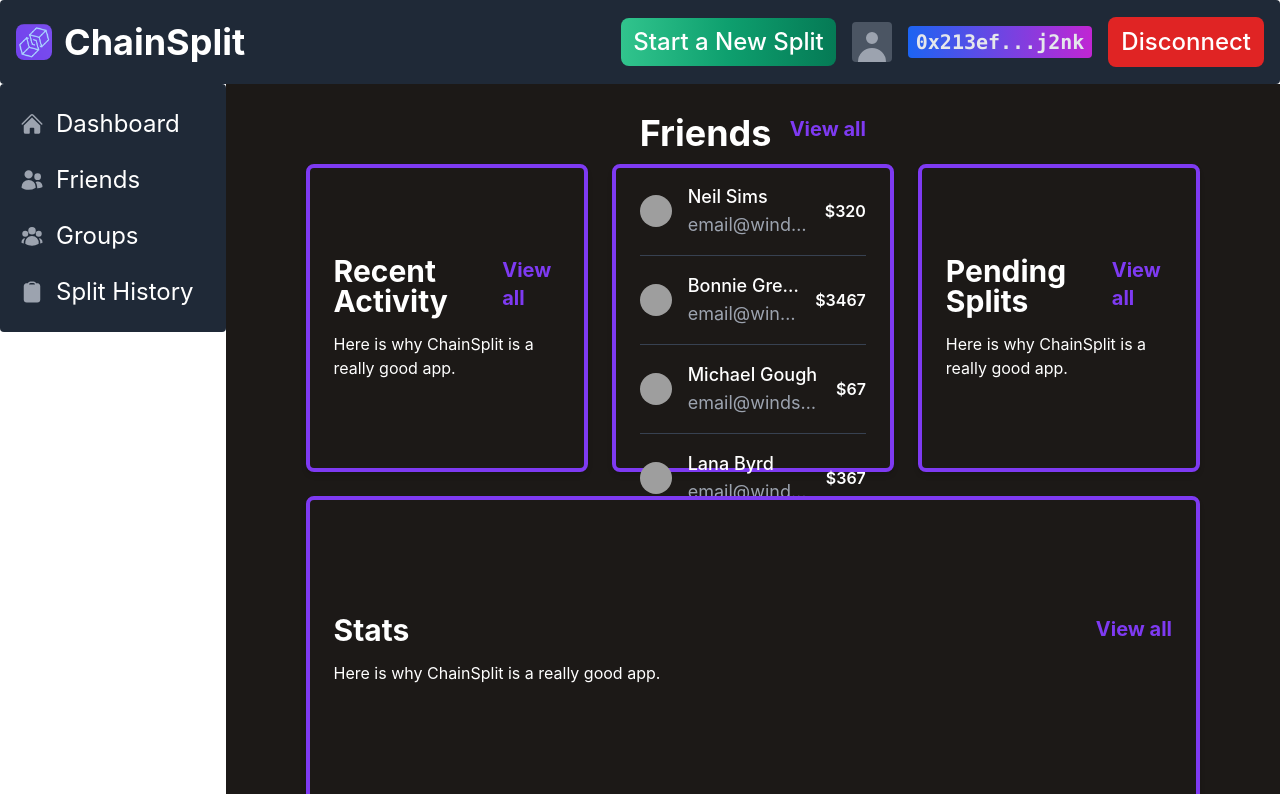
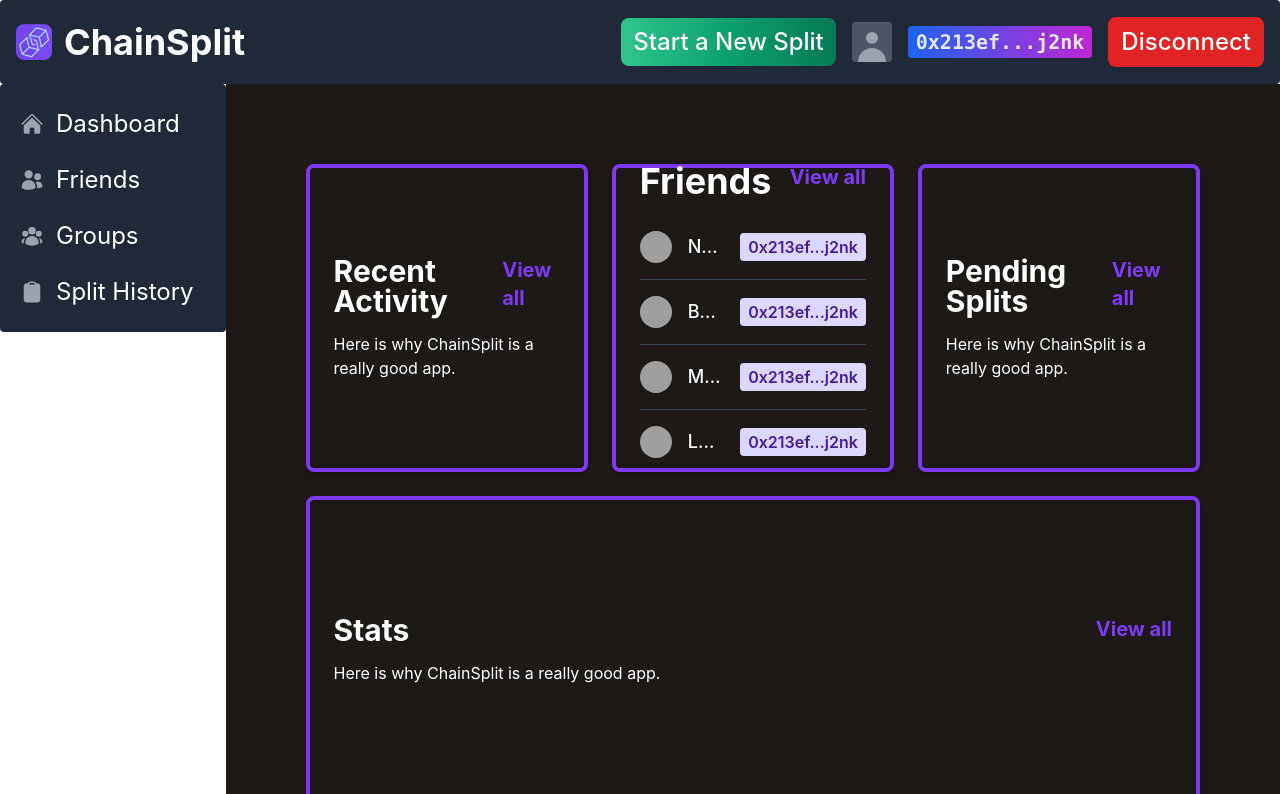
Before and after one commit to karan2605/Chain-Split, a React (Create React App) app: page /dashboard in a window 1280 px wide. Shown: the top 794 px of the page. Built offline with nearby package versions, Linux system fonts and the light colour scheme; grey boxes are pictures that could not be loaded.

Commit message:
added account addresses

```diff
--- a/src/components/dashboardComponents/Friends.js
+++ b/src/components/dashboardComponents/Friends.js
@@ -1,4 +1,5 @@
 import { Card } from "flowbite-react/lib/cjs/components/Card/Card";
+import { Badge } from "flowbite-react/lib/cjs/components/Badge/Badge";
 
 const Friends = () => {
     return (
@@ -30,13 +31,10 @@ const Friends = () => {
                             <p className="truncate text-lg font-medium text-gray-900 dark:text-white">
                                 Neil Sims
                             </p>
-                            <p className="truncate text-lg text-gray-500 dark:text-gray-400">
-                                email@windster.com
-                            </p>
                             </div>
-                            <div className="inline-flex items-center text-base font-semibold text-gray-900 dark:text-white">
-                            $320
-                            </div>
+                            <Badge color="purple" size="lg">
+                                0x213ef...j2nk
+                            </Badge>
                         </div>
                         </li>
                         <li className="py-3 sm:py-4">
@@ -52,13 +50,10 @@ const Friends = () => {
                             <p className="truncate text-lg font-medium text-gray-900 dark:text-white">
                                 Bonnie Green
                             </p>
-                            <p className="truncate text-lg text-gray-500 dark:text-gray-400">
-                                email@windster.com
-                            </p>
                             </div>
-                            <div className="inline-flex items-center text-base font-semibold text-gray-900 dark:text-white">
-                            $3467
-                            </div>
+                            <Badge color="purple" size="lg">
+                                0x213ef...j2nk
+                            </Badge>
                         </div>
                         </li>
                         <li className="py-3 sm:py-4">
@@ -74,13 +69,10 @@ const Friends = () => {
                             <p className="truncate text-lg font-medium text-gray-900 dark:text-white">
                                 Michael Gough
                             </p>
-                            <p className="truncate text-lg text-gray-500 dark:text-gray-400">
-                                email@windster.com
-                            </p>
                             </div>
-                            <div className="inline-flex items-center text-base font-semibold text-gray-900 dark:text-white">
-                            $67
-                            </div>
+                            <Badge color="purple" size="lg">
+                                0x213ef...j2nk
+                            </Badge>
                         </div>
                         </li>
                         <li className="py-3 sm:py-4">
@@ -96,13 +88,10 @@ const Friends = () => {
                             <p className="truncate text-lg font-medium text-gray-900 dark:text-white">
                                 Lana Byrd
                             </p>
-                            <p className="truncate text-lg text-gray-500 dark:text-gray-400">
-                                email@windster.com
-                            </p>
                             </div>
-                            <div className="inline-flex items-center text-base font-semibold text-gray-900 dark:text-white">
-                            $367
-                            </div>
+                            <Badge color="purple" size="lg">
+                                0x213ef...j2nk
+                            </Badge>
                         </div>
                         </li>
                     </ul>
```
